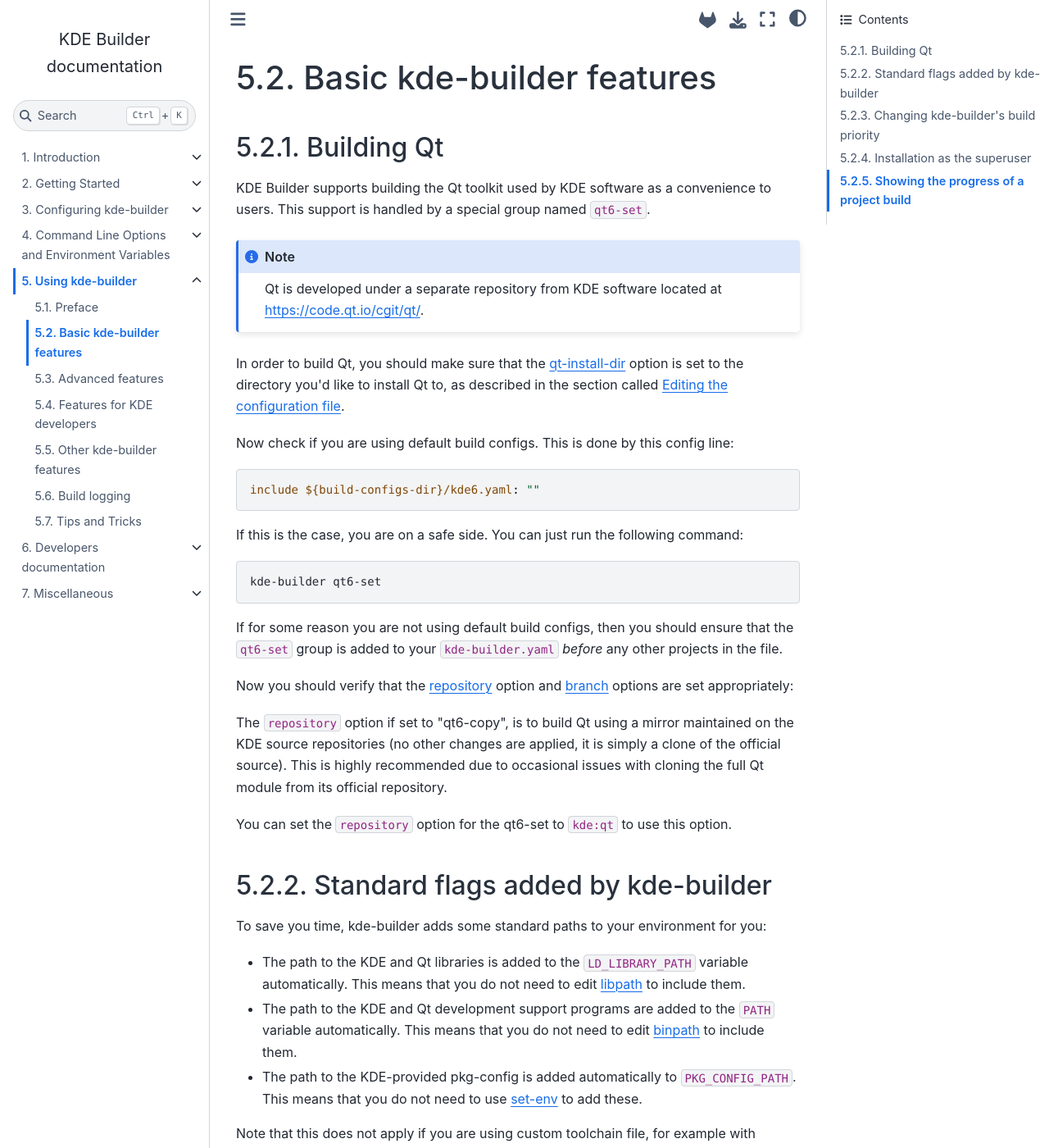
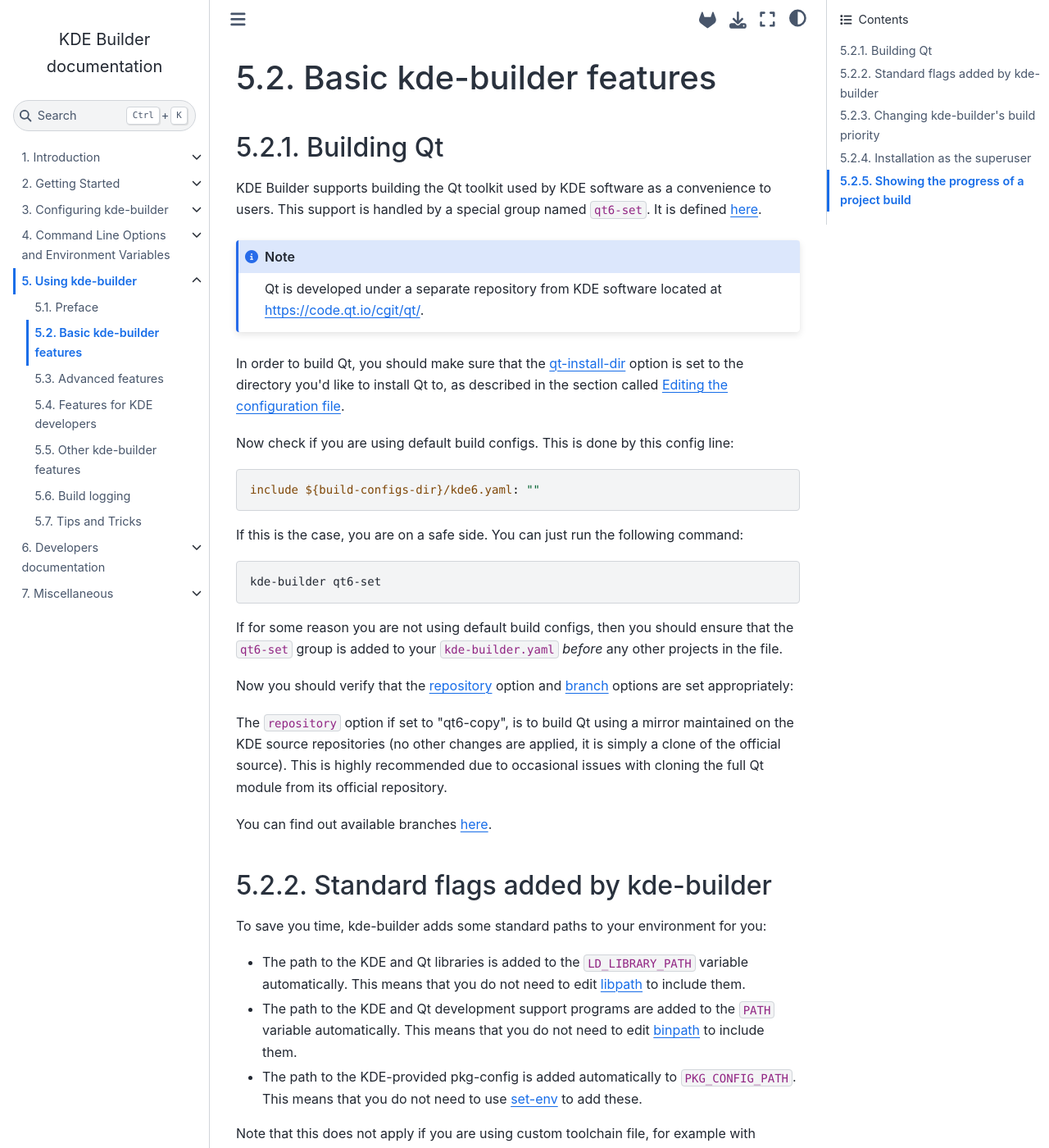
Before and after one commit to KDE/kde-builder, a Sphinx documentation site: the page built from doc/using-kde-builder/basic-features.md, in a window 1280 px wide and 1400 px high. Shown: the whole window at 82% size. Built offline with Sphinx 7.4.7 and the Sphinx Book theme 1.1.4, drawn with Linux system fonts in a browser that asks for light colours.

Commit message:
doc: Clarify Qt building instructions
As proposed in #134

````diff
--- a/doc/using-kde-builder/basic-features.md
+++ b/doc/using-kde-builder/basic-features.md
@@ -6,7 +6,7 @@
 
 KDE Builder supports building the Qt toolkit used by KDE software as a
 convenience to users. This support is handled by a special group
-named `qt6-set`.
+named `qt6-set`. It is defined [here](https://invent.kde.org/sysadmin/repo-metadata/-/blob/master/build-configs/qt6.yaml?ref_type=heads).
 
 ```{note}
 Qt is developed under a separate repository from KDE software located at
@@ -41,8 +41,7 @@
 occasional issues with cloning the full Qt module from its official
 repository.
 
-You can set the `repository` option for the qt6-set to `kde:qt` to
-use this option.
+You can find out available branches [here](https://invent.kde.org/qt/qt/qtbase/-/branches).
 
 (kde-builder-std-flags)=
 ## Standard flags added by kde-builder
````
